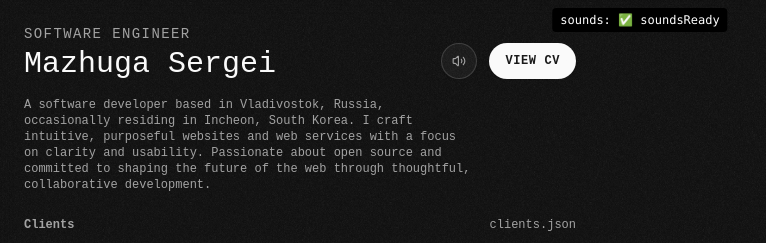
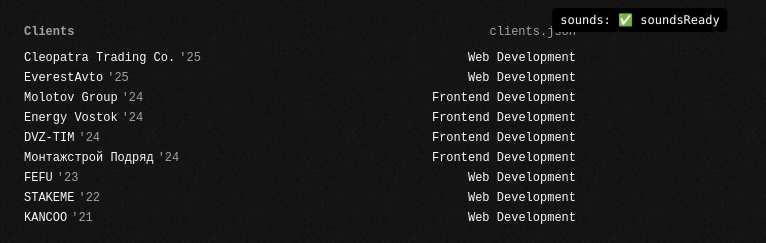
Before and after one commit to mazhugasergei/mazhugasergei.github.io, a Next.js app: page / in a window 1280 px wide. Shown: the top 243 px of the page, without its empty margins (0-766 px from the left). Built offline with nearby package versions, Linux system fonts and the light colour scheme; no server answers.

Commit message:
debug: remove header

```diff
--- a/src/app/(home)/page.tsx
+++ b/src/app/(home)/page.tsx
@@ -1,6 +1,5 @@
 import { Carousel } from "@/components/carousel"
 import { Debug } from "@/components/debug"
-import { Header } from "@/components/header"
 import { Lists } from "@/components/lists"
 import { SHOW_UI_OUTLINE } from "@/lib/constants/config"
 import { cn } from "@/utils/classname"
@@ -19,7 +18,7 @@ export default function Page() {
 				<div className="relative lg:mr-6 lg:max-w-xl">
 					<div className="flex h-full flex-col space-y-6 py-6">
 						<Debug />
-						<Header className="animate-slide-in-x pl-6 max-lg:pr-6" />
+						{/* <Header className="animate-slide-in-x pl-6 max-lg:pr-6" /> */}
 						{SHOW_UI_OUTLINE && <div className="bg-border animate-slide-in-x h-0.25 lg:hidden" />}
 						<Carousel
 							className={cn("animate-fade-in mx-6 aspect-square sm:aspect-video lg:hidden", SHOW_UI_OUTLINE && "mb-0")}
```
